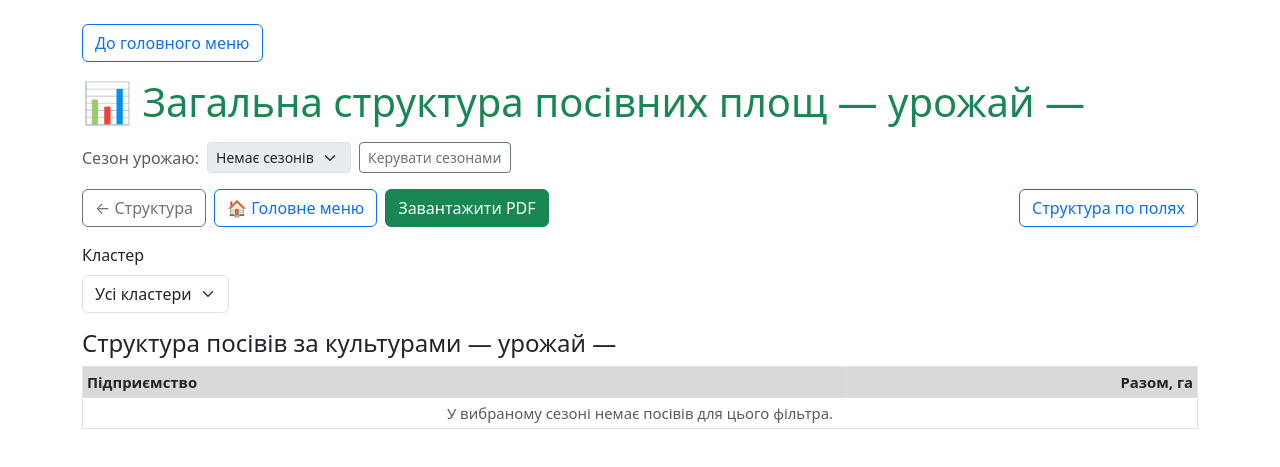
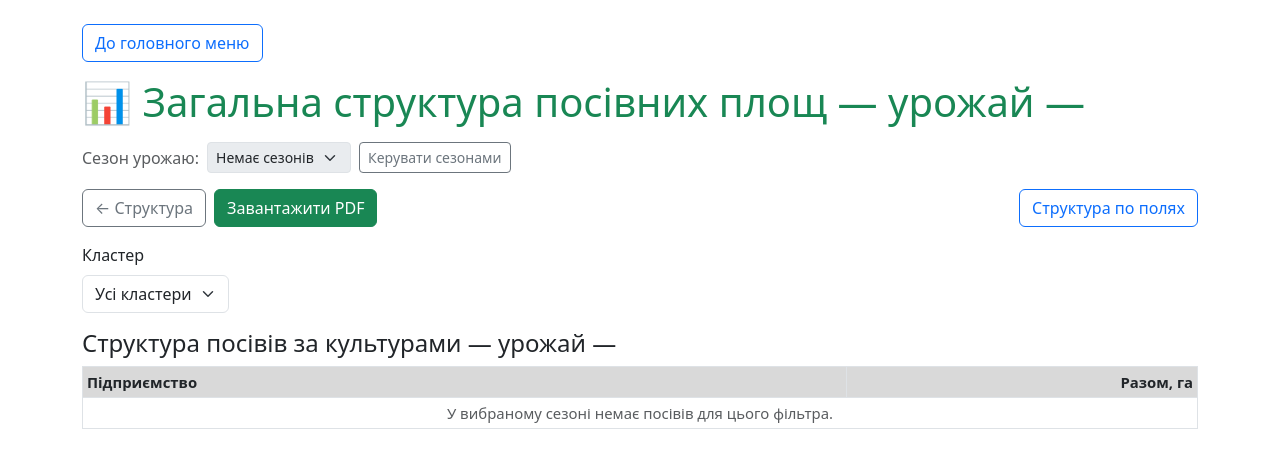
Before and after one commit to maksymvasylyna/agro_erp, a Flask app: page /summary_structure/ in a window 1280 px wide. Shown: the top 467 px of the page. Run offline with Flask 3, Linux system fonts and the light colour scheme; some libraries are stand-ins or nearby versions.

Commit message:
ui(structure): remove duplicated and inconsistently labeled home link

```diff
--- a/modules/structure/summary_structure/templates/summary_structure/index.html
+++ b/modules/structure/summary_structure/templates/summary_structure/index.html
@@ -14,7 +14,6 @@
 <div class="d-flex flex-wrap justify-content-between align-items-center gap-2 mb-3">
   <div class="d-flex flex-wrap align-items-center gap-2">
     <a href="{{ url_for('structure.index') }}" class="btn btn-outline-secondary">← Структура</a>
-    <a href="{{ url_for('index') }}" class="btn btn-outline-primary" id="summary-main-menu">🏠 Головне меню</a>
     <a href="{{ url_for('summary_structure.export_pdf', cluster_id=selected_cluster) }}"
        class="btn btn-success" id="download-summary-pdf" download>Завантажити PDF</a>
   </div>
```
